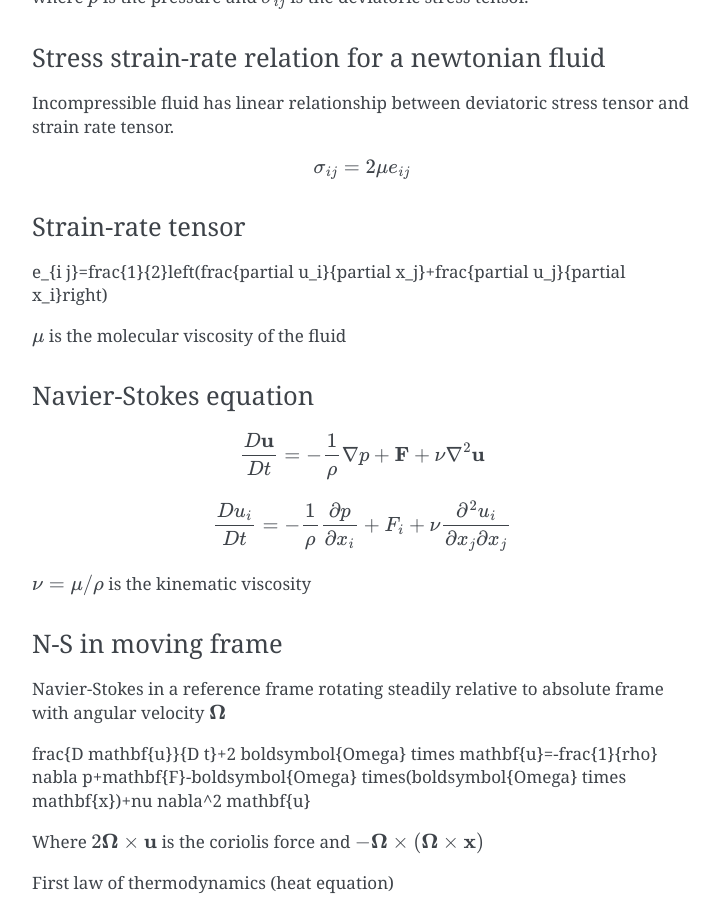
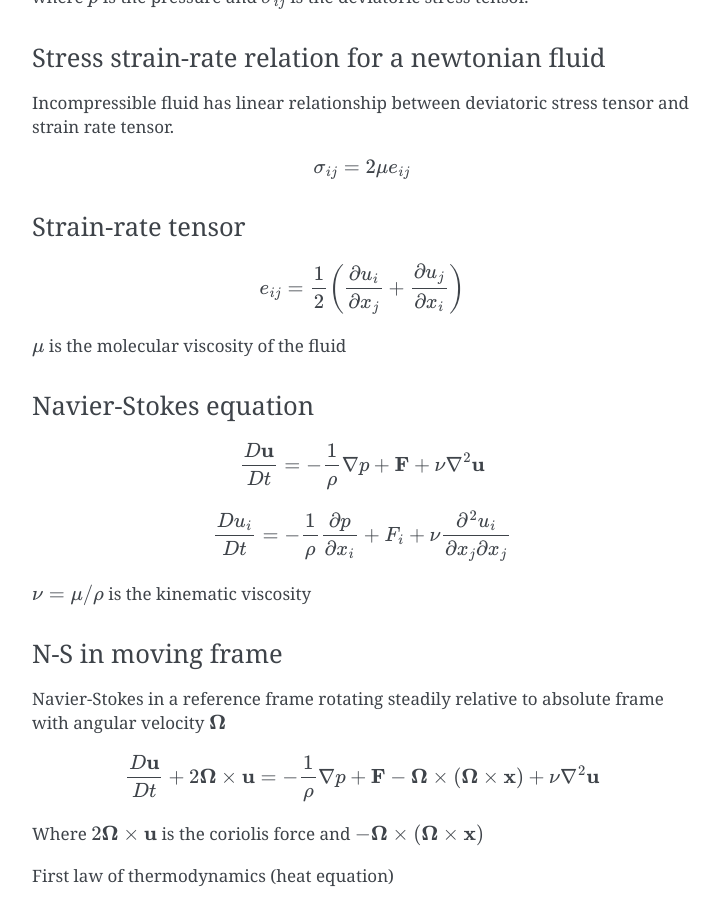
Before and after one commit to shawnalbertson/Documentation, a Sphinx documentation site: the page built from docs/source/OCG693.rst, in a window 1280 px wide and 900 px high, scrolled down 938 px. Shown: the whole window, without its empty margins (388-1108 px from the left). Built offline with Sphinx 7.4.7, drawn with Linux system fonts in a browser that asks for light colours; pages that are not in the unit, such as notebooks, are missing from menus; some of the changed text lies outside the part shown.

Commit message:
update mathy

```diff
--- a/docs/source/OCG693.rst
+++ b/docs/source/OCG693.rst
@@ -47,7 +47,8 @@ Incompressible fluid has linear relationship between deviatoric stress tensor an
 Strain-rate tensor
 ------------------------
 
-e_{i j}=\frac{1}{2}\left(\frac{\partial u_i}{\partial x_j}+\frac{\partial u_j}{\partial x_i}\right)
+.. math::
+    e_{i j}=\frac{1}{2}\left(\frac{\partial u_i}{\partial x_j}+\frac{\partial u_j}{\partial x_i}\right)
 
 :math:`\mu` is the molecular viscosity of the fluid
 
@@ -66,7 +67,8 @@ N-S in moving frame
 -------------------
 Navier-Stokes in a reference frame rotating steadily relative to absolute frame with angular velocity :math:`\boldsymbol{\Omega}`
 
-\frac{D \mathbf{u}}{D t}+2 \boldsymbol{\Omega} \times \mathbf{u}=-\frac{1}{\rho} \nabla p+\mathbf{F}-\boldsymbol{\Omega} \times(\boldsymbol{\Omega} \times \mathbf{x})+\nu \nabla^2 \mathbf{u}
+.. math::
+    \frac{D \mathbf{u}}{D t}+2 \boldsymbol{\Omega} \times \mathbf{u}=-\frac{1}{\rho} \nabla p+\mathbf{F}-\boldsymbol{\Omega} \times(\boldsymbol{\Omega} \times \mathbf{x})+\nu \nabla^2 \mathbf{u}
 
 Where :math:`2\boldsymbol{\Omega} \times \mathbf{u}` is the coriolis force and :math:`-\boldsymbol{\Omega} \times(\boldsymbol{\Omega} \times \mathbf{x})`
 
```
Also changed, not shown: other parts of docs/source/OCG693.rst (+1 -1 lines).
